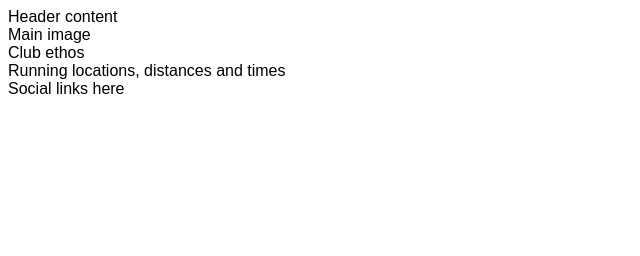
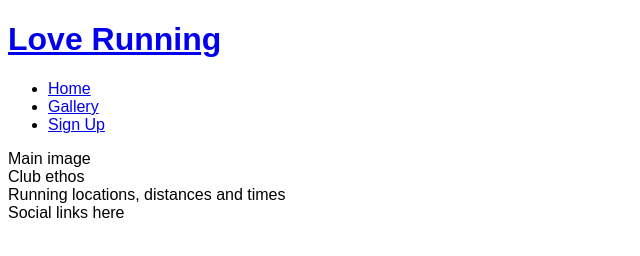
Before and after one commit to KarlPreisler/love-running, a plain HTML site: page index.html in a window 1280 px wide. Shown: the whole page, without its empty margins (0-640 px from the left). Drawn offline with Linux system fonts and the light colour scheme.

Commit message:
Add basic header structure

```diff
--- a/index.html
+++ b/index.html
@@ -11,10 +11,30 @@
     <title>Love Running</title>
 </head>
 <body>
-    <header>Header content</header>
-    <section>Main image</section>
-    <section>Club ethos</section>
-    <section>Running locations, distances and times</section>
+    <header>
+        <a href="index.html">
+            <h1>Love Running</h1>
+        </a>
+        <nav>
+            <ul>
+                <li>
+                    <a href="index.html">Home</a>
+                </li>
+                <li>
+                    <a href="#">Gallery</a>
+                </li>
+                <li>
+                    <a href="#">Sign Up</a>
+                </li>
+            </ul>
+        </nav>
+    </header>
+    <section>Main image
+     </section>
+    <section>Club ethos
+    </section>
+    <section>Running locations, distances and times
+    </section>
     <footer>
         Social links here
     </footer>
```
